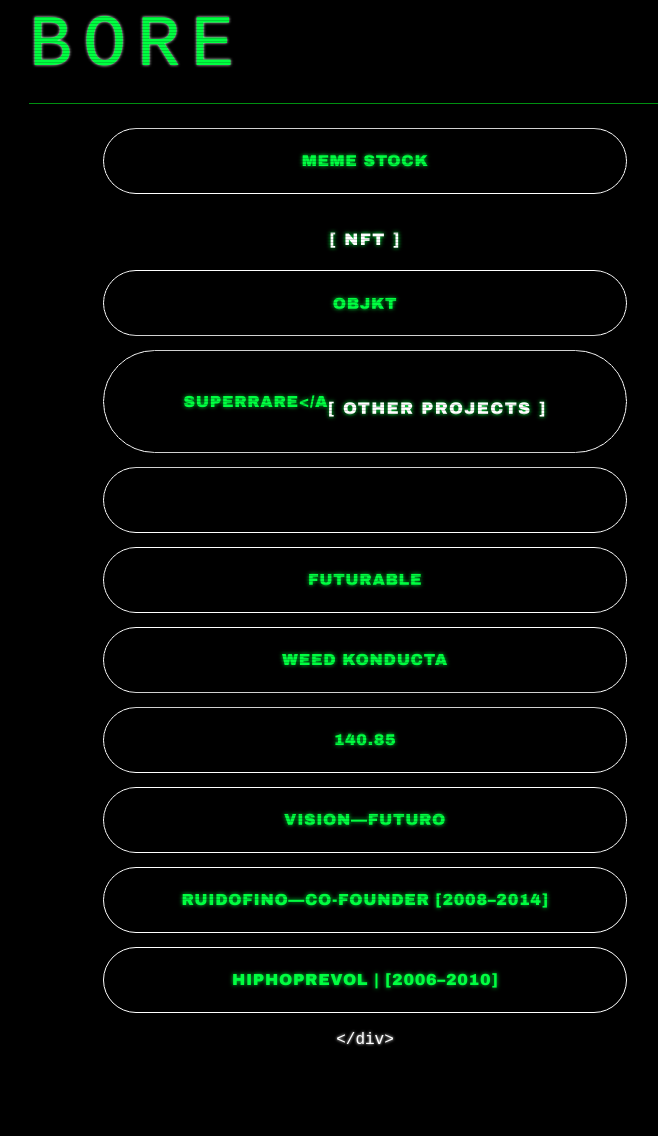
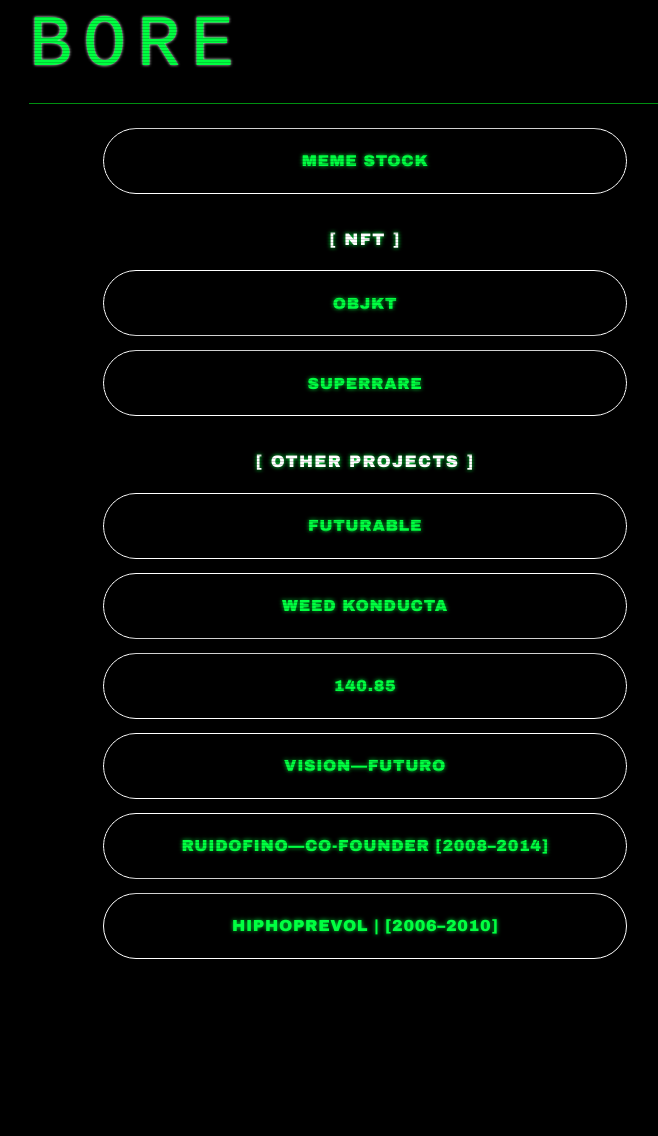
Before and after one commit to alfredismo/bore.lol, a Jekyll site: the page built from links.md, in a window 1280 px wide. Shown: the whole page, without its empty margins (275-933 px from the left). Built offline with Jekyll 4.4.1, drawn with Linux system fonts in a browser that asks for light colours; some web fonts are replaced; after the commit the page ends 1041 px from its top, so only the background shows below that.

Commit message:
Update links.md

```diff
--- a/links.md
+++ b/links.md
@@ -79,8 +79,9 @@ title: links
 <h2>NFT</h2>
    <div class="links-list">
     <a class="link-button" href="https://objkt.com/users/tz1gYNfSKyUA4GdfP5utpsodUAo76qmPJHve/created">OBJKT</a>
-    <a class="link-button" href="https://superrare.com/boreuno">superrare</a
+    <a class="link-button" href="https://superrare.com/boreuno">superrare</a>
 
+   </div>
   <h2>Other Projects</h2>
 
   <div class="links-list">
```
